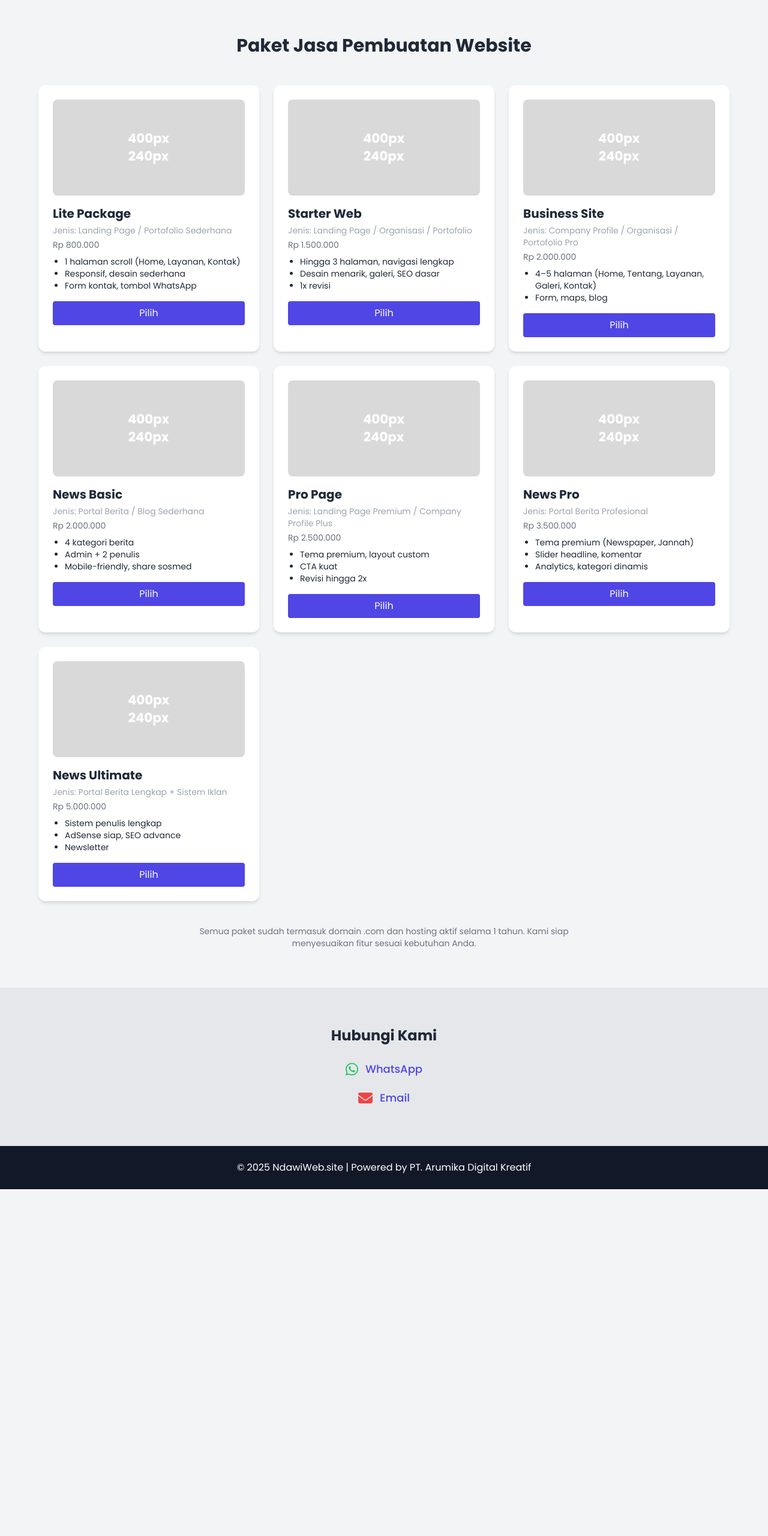
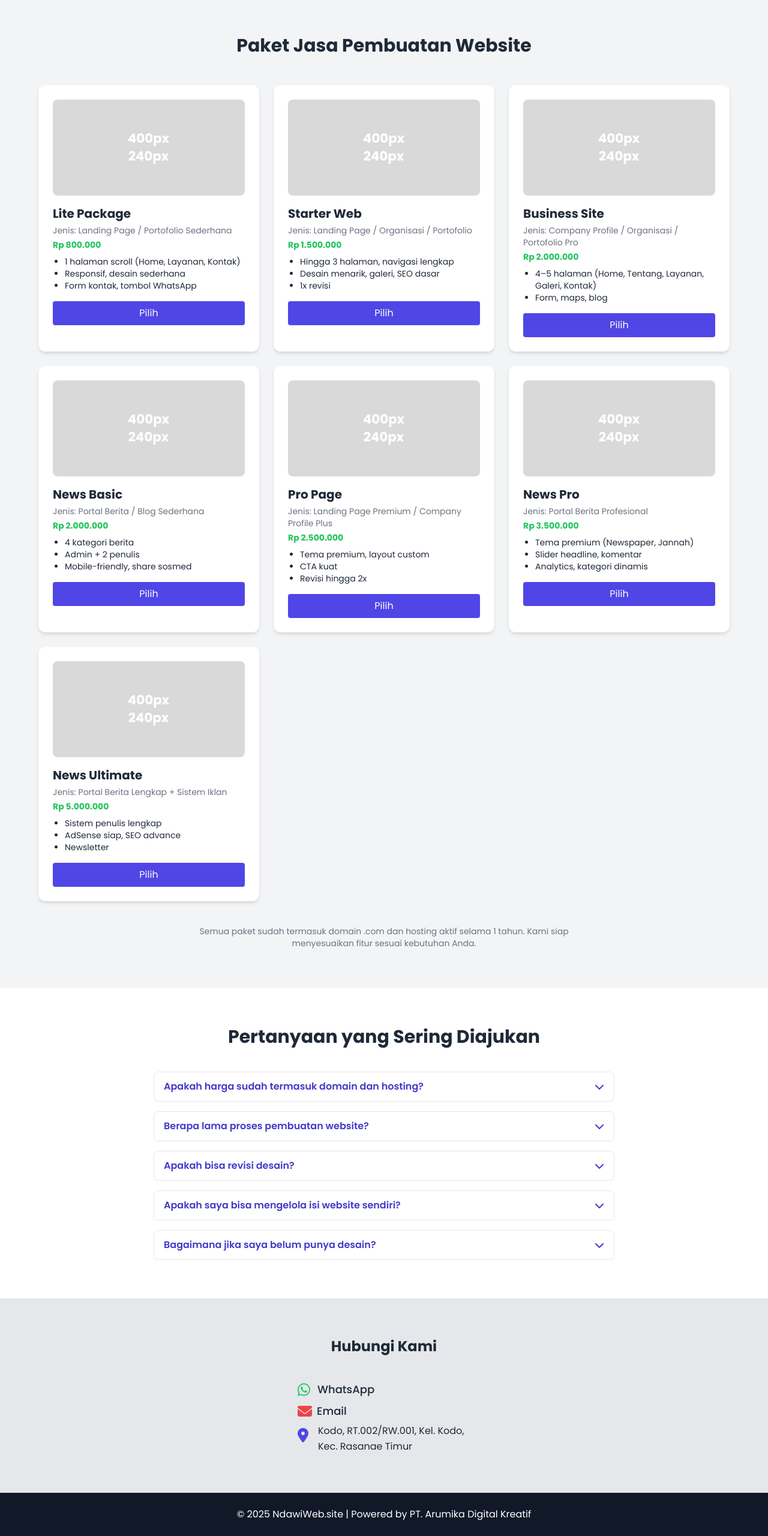
Before and after one commit to cunaqr/ndawiweb.site, a plain HTML site: page index.html in a window 1280 px wide. Shown: the part 554-3114 px from the top of the page at 60% size. Before the commit the page ends 2536 px from the top, so only its background shows below. Drawn offline with nearby package versions, Linux system fonts and the light colour scheme; files whose address does not match are found by name.

Commit message:
Update index.html
QNA, Form Update, More Info

```diff
--- a/index.html
+++ b/index.html
@@ -44,8 +44,8 @@
     <div class="bg-white rounded-xl shadow-md p-6" data-paket="Lite Package">
       <img src="/Users/dynabook/Desktop/assets/img/400w240h.png" alt="Lite Package" class="w-full h-40 object-cover rounded-lg mb-4">
       <h3 class="text-xl font-bold mb-1">Lite Package</h3>
-      <p class="text-sm text-gray-400 mb-1">Jenis: Landing Page / Portofolio Sederhana</p>
-      <p class="text-sm text-gray-500 mb-2">Rp 800.000</p>
+      <p class="text-sm text-gray-500 mb-1">Jenis: Landing Page / Portofolio Sederhana</p>
+      <p class="text-sm font-bold text-green-500 mb-2">Rp 800.000</p>
       <ul class="text-sm list-disc pl-5 mb-4">
         <li>1 halaman scroll (Home, Layanan, Kontak)</li>
         <li>Responsif, desain sederhana</li>
@@ -58,8 +58,8 @@
     <div class="bg-white rounded-xl shadow-md p-6" data-paket="Starter Web">
       <img src="/Users/dynabook/Desktop/assets/img/400w240h.png" alt="Starter Web" class="w-full h-40 object-cover rounded-lg mb-4">
       <h3 class="text-xl font-bold mb-1">Starter Web</h3>
-      <p class="text-sm text-gray-400 mb-1">Jenis: Landing Page / Organisasi / Portofolio</p>
-      <p class="text-sm text-gray-500 mb-2">Rp 1.500.000</p>
+      <p class="text-sm text-gray-500 mb-1">Jenis: Landing Page / Organisasi / Portofolio</p>
+      <p class="text-sm font-bold text-green-500 mb-2">Rp 1.500.000</p>
       <ul class="text-sm list-disc pl-5 mb-4">
         <li>Hingga 3 halaman, navigasi lengkap</li>
         <li>Desain menarik, galeri, SEO dasar</li>
@@ -72,8 +72,8 @@
     <div class="bg-white rounded-xl shadow-md p-6" data-paket="Business Site">
       <img src="/Users/dynabook/Desktop/assets/img/400w240h.png" alt="Business Site" class="w-full h-40 object-cover rounded-lg mb-4">
       <h3 class="text-xl font-bold mb-1">Business Site</h3>
-      <p class="text-sm text-gray-400 mb-1">Jenis: Company Profile / Organisasi / Portofolio Pro</p>
-      <p class="text-sm text-gray-500 mb-2">Rp 2.000.000</p>
+      <p class="text-sm text-gray-500 mb-1">Jenis: Company Profile / Organisasi / Portofolio Pro</p>
+      <p class="text-sm font-bold text-green-500 mb-2">Rp 2.000.000</p>
       <ul class="text-sm list-disc pl-5 mb-4">
         <li>4–5 halaman (Home, Tentang, Layanan, Galeri, Kontak)</li>
         <li>Form, maps, blog</li>
@@ -85,8 +85,8 @@
     <div class="bg-white rounded-xl shadow-md p-6" data-paket="News Basic">
       <img src="/Users/dynabook/Desktop/assets/img/400w240h.png" alt="News Basic" class="w-full h-40 object-cover rounded-lg mb-4">
       <h3 class="text-xl font-bold mb-1">News Basic</h3>
-      <p class="text-sm text-gray-400 mb-1">Jenis: Portal Berita / Blog Sederhana</p>
-      <p class="text-sm text-gray-500 mb-2">Rp 2.000.000</p>
+      <p class="text-sm text-gray-500 mb-1">Jenis: Portal Berita / Blog Sederhana</p>
+      <p class="text-sm font-bold text-green-500 mb-2">Rp 2.000.000</p>
       <ul class="text-sm list-disc pl-5 mb-4">
         <li>4 kategori berita</li>
         <li>Admin + 2 penulis</li>
@@ -99,8 +99,8 @@
     <div class="bg-white rounded-xl shadow-md p-6" data-paket="Pro Page">
       <img src="/Users/dynabook/Desktop/assets/img/400w240h.png" alt="Pro Page" class="w-full h-40 object-cover rounded-lg mb-4">
       <h3 class="text-xl font-bold mb-1">Pro Page</h3>
-      <p class="text-sm text-gray-400 mb-1">Jenis: Landing Page Premium / Company Profile Plus</p>
-      <p class="text-sm text-gray-500 mb-2">Rp 2.500.000</p>
+      <p class="text-sm text-gray-500 mb-1">Jenis: Landing Page Premium / Company Profile Plus</p>
+      <p class="text-sm font-bold text-green-500 mb-2">Rp 2.500.000</p>
       <ul class="text-sm list-disc pl-5 mb-4">
         <li>Tema premium, layout custom</li>
         <li>CTA kuat</li>
@@ -113,8 +113,8 @@
     <div class="bg-white rounded-xl shadow-md p-6" data-paket="News Pro">
       <img src="/Users/dynabook/Desktop/assets/img/400w240h.png" alt="News Pro" class="w-full h-40 object-cover rounded-lg mb-4">
       <h3 class="text-xl font-bold mb-1">News Pro</h3>
-      <p class="text-sm text-gray-400 mb-1">Jenis: Portal Berita Profesional</p>
-      <p class="text-sm text-gray-500 mb-2">Rp 3.500.000</p>
+      <p class="text-sm text-gray-500 mb-1">Jenis: Portal Berita Profesional</p>
+      <p class="text-sm font-bold text-green-500 mb-2">Rp 3.500.000</p>
       <ul class="text-sm list-disc pl-5 mb-4">
         <li>Tema premium (Newspaper, Jannah)</li>
         <li>Slider headline, komentar</li>
@@ -127,8 +127,8 @@
     <div class="bg-white rounded-xl shadow-md p-6" data-paket="News Ultimate">
       <img src="/Users/dynabook/Desktop/assets/img/400w240h.png" alt="News Ultimate" class="w-full h-40 object-cover rounded-lg mb-4">
       <h3 class="text-xl font-bold mb-1">News Ultimate</h3>
-      <p class="text-sm text-gray-400 mb-1">Jenis: Portal Berita Lengkap + Sistem Iklan</p>
-      <p class="text-sm text-gray-500 mb-2">Rp 5.000.000</p>
+      <p class="text-sm text-gray-500 mb-1">Jenis: Portal Berita Lengkap + Sistem Iklan</p>
+      <p class="text-sm font-bold text-green-500 mb-2">Rp 5.000.000</p>
       <ul class="text-sm list-disc pl-5 mb-4">
         <li>Sistem penulis lengkap</li>
         <li>AdSense siap, SEO advance</li>
@@ -144,67 +144,174 @@
   </p>
 </section>
 
+<section id="qna" class="py-16 px-4 bg-white">
+  <h2 class="text-3xl font-bold text-center mb-10">Pertanyaan yang Sering Diajukan</h2>
+
+  <div class="max-w-3xl mx-auto space-y-4">
+
+    <!-- QnA Item 1 -->
+    <div class="border border-gray-200 rounded-lg overflow-hidden">
+      <button class="w-full flex justify-between items-center px-4 py-3 text-left text-indigo-700 font-semibold focus:outline-none" onclick="toggleQna(this)">
+        <span>Apakah harga sudah termasuk domain dan hosting?</span>
+        <i class="fas fa-chevron-down transition-transform duration-200"></i>
+      </button>
+      <div class="qna-content px-4 pb-4 hidden text-gray-700">
+        Ya, semua paket sudah termasuk domain (.com) dan hosting aktif selama 1 tahun penuh.
+      </div>
+    </div>
+
+    <!-- QnA Item 2 -->
+    <div class="border border-gray-200 rounded-lg overflow-hidden">
+      <button class="w-full flex justify-between items-center px-4 py-3 text-left text-indigo-700 font-semibold focus:outline-none" onclick="toggleQna(this)">
+        <span>Berapa lama proses pembuatan website?</span>
+        <i class="fas fa-chevron-down transition-transform duration-200"></i>
+      </button>
+      <div class="qna-content px-4 pb-4 hidden text-gray-700">
+        Tergantung paket dan kerumitan, biasanya antara 3 hingga 14 hari kerja setelah semua data kami terima.
+      </div>
+    </div>
+
+    <!-- QnA Item 3 -->
+    <div class="border border-gray-200 rounded-lg overflow-hidden">
+      <button class="w-full flex justify-between items-center px-4 py-3 text-left text-indigo-700 font-semibold focus:outline-none" onclick="toggleQna(this)">
+        <span>Apakah bisa revisi desain?</span>
+        <i class="fas fa-chevron-down transition-transform duration-200"></i>
+      </button>
+      <div class="qna-content px-4 pb-4 hidden text-gray-700">
+        Tentu! Semua paket menyediakan minimal 1x revisi. Paket Pro ke atas bisa mendapatkan hingga 2x revisi desain.
+      </div>
+    </div>
+
+    <!-- QnA Item 4 -->
+    <div class="border border-gray-200 rounded-lg overflow-hidden">
+      <button class="w-full flex justify-between items-center px-4 py-3 text-left text-indigo-700 font-semibold focus:outline-none" onclick="toggleQna(this)">
+        <span>Apakah saya bisa mengelola isi website sendiri?</span>
+        <i class="fas fa-chevron-down transition-transform duration-200"></i>
+      </button>
+      <div class="qna-content px-4 pb-4 hidden text-gray-700">
+        Untuk Paket Business Site ke atas, Anda dapat login ke dashboard admin dan mengelola konten sendiri seperti artikel, galeri, dan halaman. Paket Lite dan Starter bersifat statis dan hanya dapat diperbarui oleh tim kami.
+      </div>
+    </div>
+
+    <!-- QnA Item 5 -->
+    <div class="border border-gray-200 rounded-lg overflow-hidden">
+      <button class="w-full flex justify-between items-center px-4 py-3 text-left text-indigo-700 font-semibold focus:outline-none" onclick="toggleQna(this)">
+        <span>Bagaimana jika saya belum punya desain?</span>
+        <i class="fas fa-chevron-down transition-transform duration-200"></i>
+      </button>
+      <div class="qna-content px-4 pb-4 hidden text-gray-700">
+        Tenang, kami akan bantu buatkan desain sesuai kebutuhan dan identitas brand kamu.
+      </div>
+    </div>
+
+  </div>
+</section>
+
+
   <!-- Kontak -->
-  <section id="kontak" class="bg-gray-200 py-16 px-4 text-center">
-    <h2 class="text-2xl font-bold mb-6">Hubungi Kami</h2>
+<section id="kontak" class="bg-gray-200 py-16 px-4">
+  <h2 class="text-2xl font-bold text-center mb-10">Hubungi Kami</h2>
+
+  <div class="grid grid-cols-1 md:grid-cols-3 gap-4 max-w-4xl mx-auto">
+
+    <!-- Left Empty -->
+    <div></div>
+
+    <!-- Center Content -->
+    <div class="space-y-1 text-left">
 
       <!-- WhatsApp -->
-    <div class="flex justify-center items-center gap-3 mb-4">
+      <div class="flex items-center gap-3">
         <i class="fab fa-whatsapp text-green-500 text-2xl"></i>
-      <a href="https://wa.me/6282143813013" class="text-lg text-indigo-600 font-medium hover:underline">
+        <a href="https://wa.me/6282143813013" class="text-lg text-gray-800 font-medium hover:underline">
           WhatsApp
         </a>
       </div>
 
-    <!-- Gmail -->
-    <div class="flex justify-center items-center gap-3">
+      <!-- Email -->
+      <div class="flex items-center gap-2">
         <i class="fas fa-envelope text-red-500 text-2xl"></i>
-      <a href="mailto:arumikadigitalkreatif@gmail.com" class="text-lg text-indigo-600 font-medium hover:underline">
+        <a href="mailto:arumikadigitalkreatif@gmail.com" class="text-lg text-gray-800 font-medium hover:underline">
           Email
         </a>
       </div>
+
+      <!-- Lokasi -->
+      <div class="flex items-start gap-4">
+        <i class="fas fa-map-marker-alt text-indigo-600 text-2xl mt-1"></i>
+        <p class="text-base text-gray-800 leading-relaxed">
+          Kodo, RT.002/RW.001, Kel. Kodo, Kec. Rasanae Timur
+        </p>
+      </div>
+
+    </div>
+
+    <!-- Right Empty -->
+    <div></div>
+
+  </div>
 </section>
-
 
   <!-- Footer -->
   <footer class="bg-gray-900 text-white text-center py-6">
     <p>&copy; 2025 NdawiWeb.site | Powered by PT. Arumika Digital Kreatif</p>
   </footer>
 
+<script>
+  function toggleQna(button) {
+    const content = button.nextElementSibling;
+    const icon = button.querySelector('i');
+
+    content.classList.toggle('hidden');
+    icon.classList.toggle('rotate-180');
+  }
+</script>
+
+
   <!--Script -->
-  <!-- <script>
-    let paketDipilih = "";
-
-    function bukaForm(namaPaket) {
-      paketDipilih = namaPaket;
-      document.getElementById('formModal').classList.remove('hidden');
-    }
-
-    function tutupForm() {
-      document.getElementById('formModal').classList.add('hidden');
-      document.getElementById('keperluanInput').value = '';
-    }
-
-    function kirimKeWA() {
-      const keperluan = document.getElementById('keperluanInput').value.trim();
-      if (!keperluan) {
-        alert("Silakan isi keperluan kamu terlebih dahulu.");
-        return;
-      }
-      const nomor = "6282143813013";
-      const pesan = `- Paket: ${paketDipilih}\n- Keperluan: ${keperluan}`;
-      const url = `https://wa.me/${nomor}?text=${encodeURIComponent(pesan)}`;
-      window.open(url, '_blank');
-      tutupForm();
-    }
-  </script> -->
   <script>
     let paketDipilih = "";
 
 function bukaForm(namaPaket) {
   paketDipilih = namaPaket;
   document.getElementById('formModal').classList.remove('hidden');
+
+  const infoPembayaran = document.getElementById('infoPembayaran');
+  let info = "";
+
+  if (["Lite Package", "Starter Web", "Business Site", "News Basic"].includes(namaPaket)) {
+    info = `
+      <p class="mb-2">
+        <strong>Metode: DP + Pelunasan (50% / 50%)</strong>
+      </p>
+      <ul class="list-disc list-inside text-sm">
+        <li>Klien membayar DP sebesar 50% dari total harga di awal sebagai tanda jadi.</li>
+        <li>Setelah pembayaran DP diterima, proses pengerjaan website akan dimulai.</li>
+        <li>Setelah website selesai dan siap tayang, klien membayar pelunasan sebesar 50%.</li>
+        <li>Website akan dipasang ke hosting dan domain setelah pelunasan diterima.</li>
+      </ul>
+    `;
+  } else if (["Pro Page", "News Pro", "News Ultimate"].includes(namaPaket)) {
+    info = `
+      <p class="mb-2">
+        <strong>Metode: Pembayaran Bertahap (Milestone)</strong>
+      </p>
+      <ul class="list-disc list-inside text-sm">
+        <li>Klien membayar DP sebesar 40% dari total harga di awal sebagai tanda jadi.</li>
+        <li>Setelah pembayaran DP diterima, proses pengerjaan website akan dimulai.</li>
+        <li>Setelah website selesai dan konten final dimasukkan klien membayar sebesar 30%.</li>
+        <li>Klien melunaskan 30% setelah website siap untuk ditayangkan.
+        <li>Website akan dipasang ke hosting dan domain setelah pelunasan diterima.</li>
+      </ul>
+    `;
+  } else {
+    info = `<p>Silakan pilih paket untuk melihat sistem pembayaran.</p>`;
   }
+
+  infoPembayaran.innerHTML = info;
+}
+
+
 
     function tutupForm() {
       document.getElementById('formModal').classList.add('hidden');
@@ -263,20 +370,39 @@
 
 <!-- Modal Form -->
 <div id="formModal" class="fixed inset-0 bg-black bg-opacity-50 flex items-center justify-center hidden z-50">
-    <div class="bg-white rounded-lg p-6 w-full max-w-md text-left">
-      <h3 class="text-xl font-bold mb-4">Isi data dan keperluan kamu:</h3>
+  <div class="bg-white rounded-lg p-6 w-full max-w-4xl text-left">
+
+    <div class="grid md:grid-cols-2 gap-6">
+
+      <!-- KIRI: Info Pembayaran -->
+      <div class="bg-gray-100 p-4 rounded-md">
+        <h3 class="text-lg font-semibold text-indigo-700 mb-3">Sistem Pembayaran</h3>
+        <div id="infoPembayaran" class="text-gray-700 text-sm leading-relaxed">
+          <!-- Konten akan diisi oleh JS sesuai paket -->
+        </div>
+      </div>
+
+      <!-- KANAN: Form Input -->
+      <div>
+        <h3 class="text-lg font-semibold mb-4">Isi data dan keperluan kamu:</h3>
 
         <input id="namaInput" type="text" placeholder="Nama lengkap" class="w-full border border-gray-300 rounded p-3 mb-3" />
         <input id="waInput" type="text" placeholder="Nomor WhatsApp aktif" class="w-full border border-gray-300 rounded p-3 mb-3" />
         <input id="emailInput" type="email" placeholder="Email aktif" class="w-full border border-gray-300 rounded p-3 mb-3" />
         <textarea id="keperluanInput" rows="4" placeholder="Jelaskan keperluan kamu..." class="w-full border border-gray-300 rounded p-3 mb-4"></textarea>
+        <div class="bg-yellow-100 w-full rounded p-4 mb-4 text-sm">Semua pembayaran dilakukan melalui rekening atau metode yang akan diinformasikan dalam invoice.</div>
 
         <div class="flex justify-end gap-2">
           <button onclick="tutupForm()" class="text-sm text-gray-500 hover:underline">Batal</button>
           <button onclick="kirimKeWA()" class="bg-indigo-600 text-white px-4 py-2 rounded hover:bg-indigo-700">Kirim</button>
         </div>
       </div>
+
     </div>
+
+  </div>
+</div>
+
 
 </body>
 </html>
```
Lines whose indentation alone changed are shown as unchanged.
